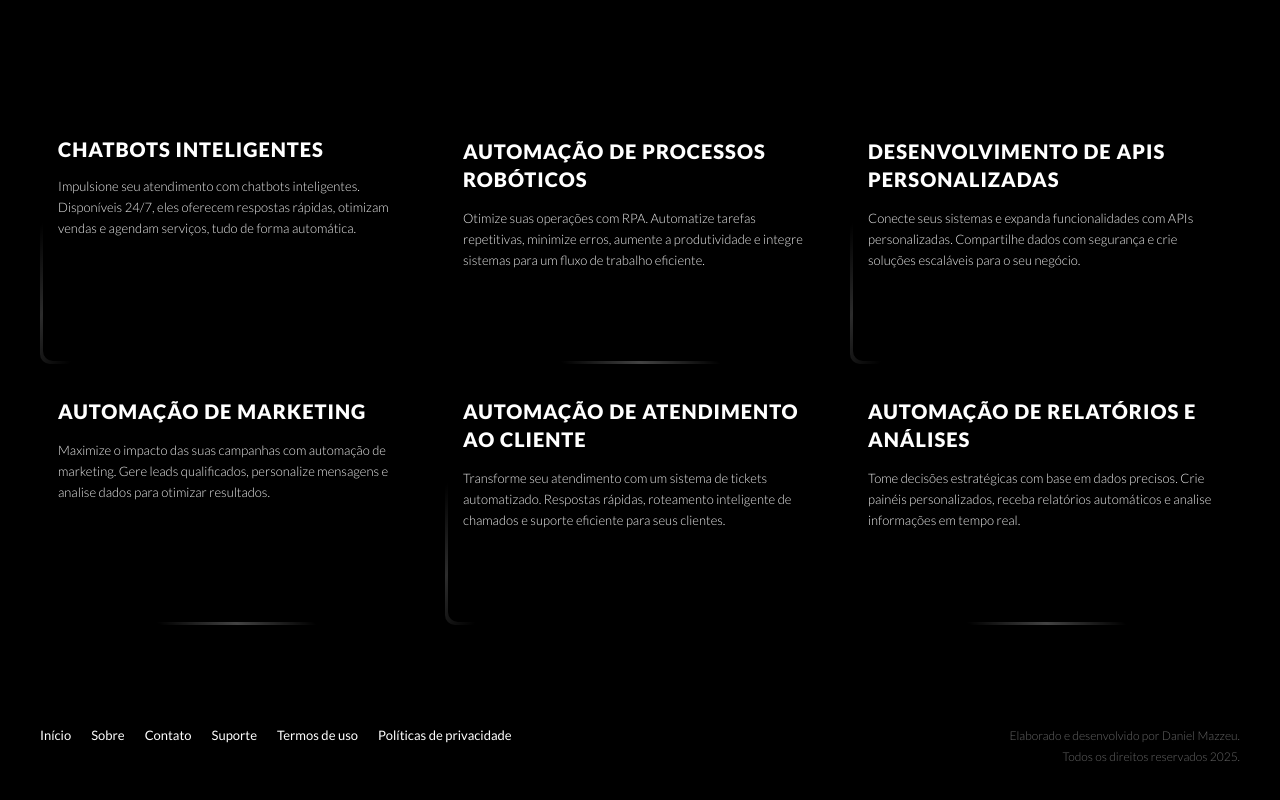
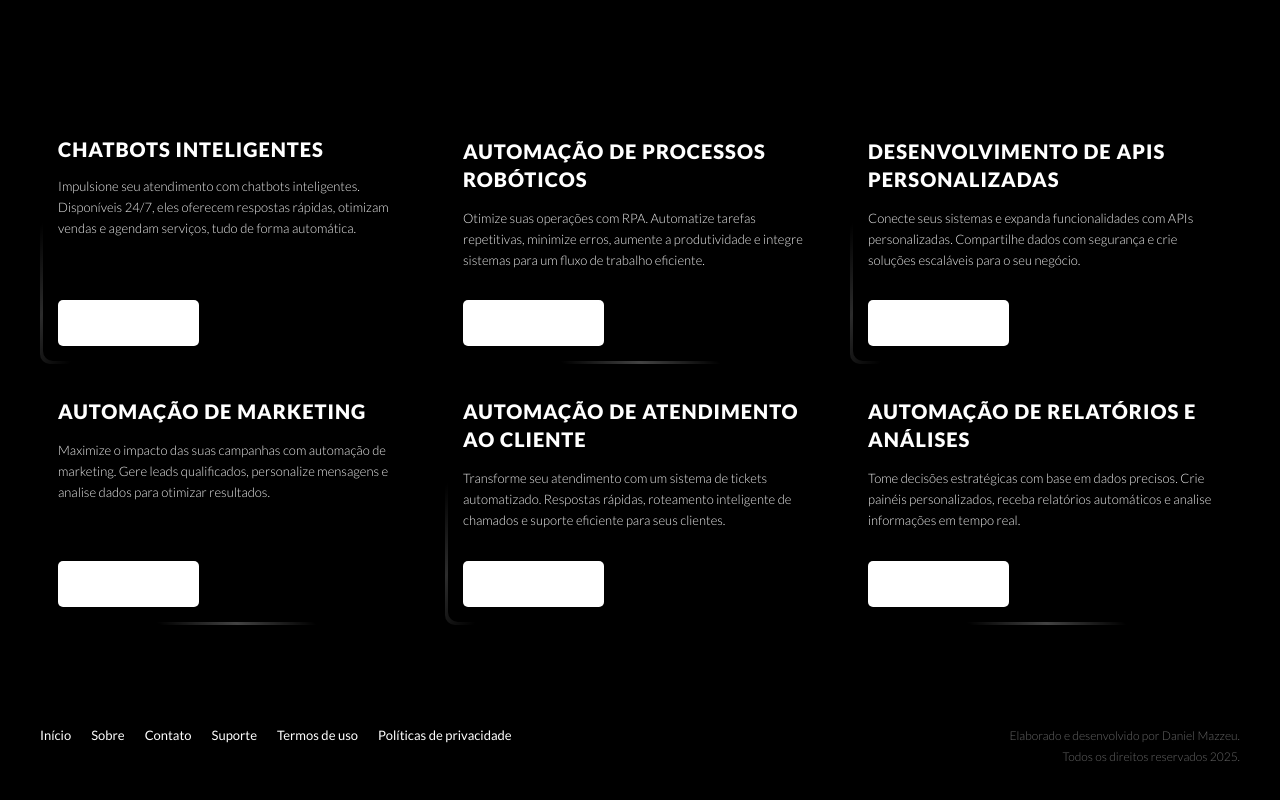
Before and after one commit to danmzzu/loo9, a plain HTML site: page index.html in a window 1280 px wide. Shown: the part 781-1581 px from the top of the page. Drawn offline with nearby package versions, Linux system fonts and the light colour scheme.

Commit message:
Update variables.css

```diff
--- a/styles/global/variables.css
+++ b/styles/global/variables.css
@@ -11,9 +11,9 @@
     --tertiary: #666;
     --tertiary-hover: #666;
 
-    --button: #000;
-    --button-hover: #fff;
-    --button-bg: #000;
+    --button: #fff;
+    --button-hover: #000;
+    --button-bg: #fff;
     --button-bg-hover: #f9f9f9;
 
     --field: #fff;
```
